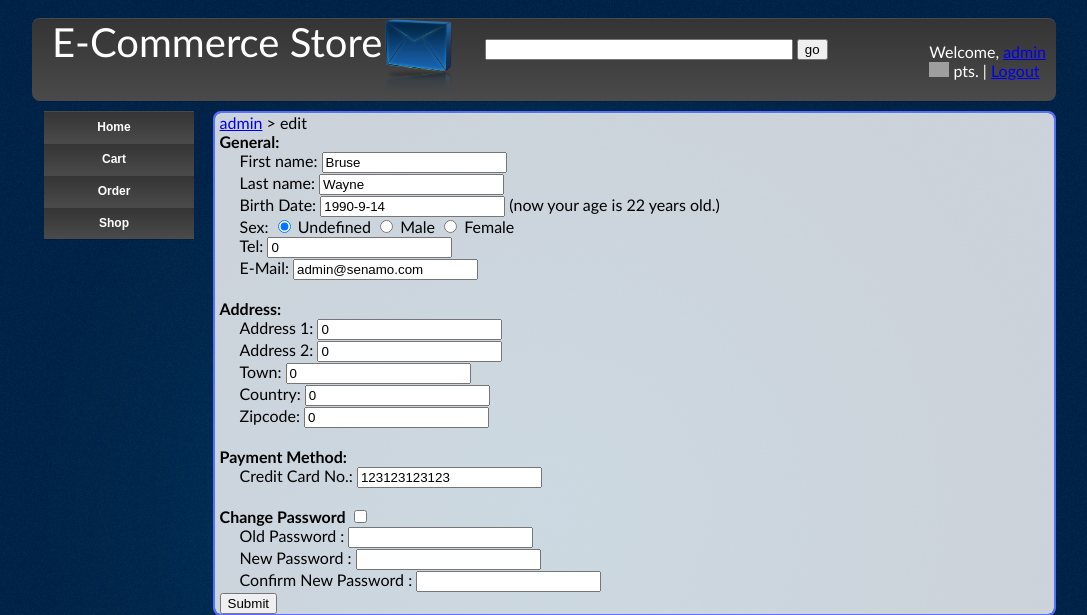
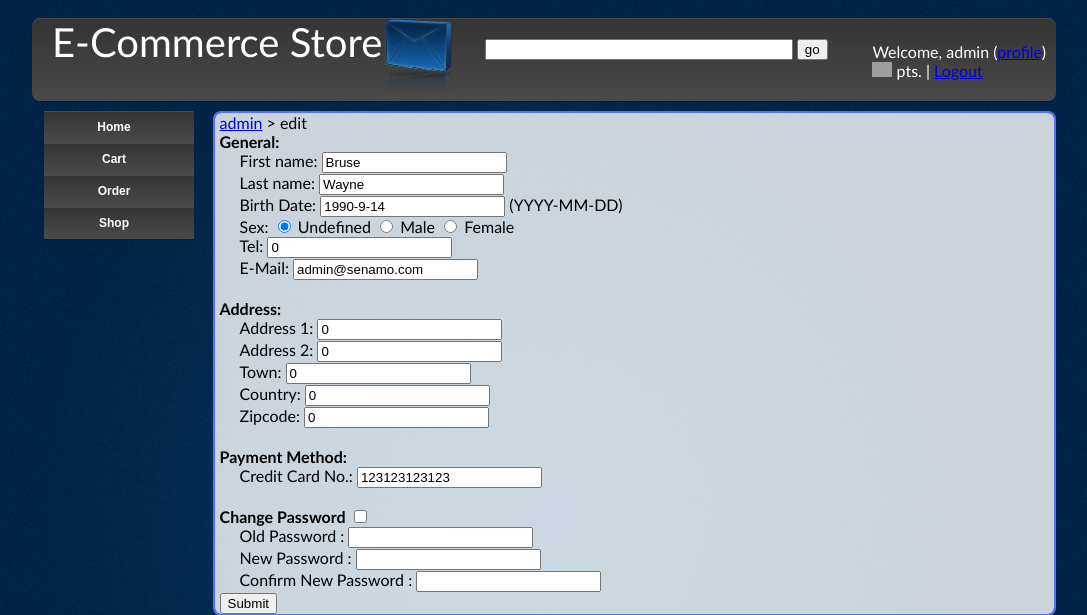
Before and after one commit to thitikom/SeNamo, a Django app: page /profile/edit in a window 1280 px wide. Shown: the top 615 px of the page, without its empty margins (96-1183 px from the left). Run offline with Django 3.2, Linux system fonts and the light colour scheme; a user stored in the database is signed in; data comes from the database, SQL or seed files in the repository; both versions use the stored data as it was after the commit; parts of the project's set-up code (start-up, migrations or seed data) failed here and were passed over; grey boxes are pictures that could not be loaded.

Commit message:
little enchancement and bugs fix

```diff
--- a/templates/base.html
+++ b/templates/base.html
@@ -30,7 +30,7 @@
                 {% if not user.is_authenticated %}
                     <a href='/login'>Login</a> | <a href='/register'>Register</a>
                 {% else %}
-                    Welcome, <a href="/profile/">{{ user.username }}</a><br>
+                    Welcome, {{ user.username }} (<a href="/profile/">profile</a>)<br>
                     <a href="/cart"><img src="/media/img/cart.jpg" height="15px" /></a>
                     {{ user.get_profile.point }} pts. | <a href='/logout'>Logout</a>
                 {% endif %}
--- a/templates/edit_profile.html
+++ b/templates/edit_profile.html
@@ -15,7 +15,7 @@
     <span class='menu2'>
         First name: <input type="text" name="first_name"  value='{{ form.first_name }}' onchange="return "/><br />
         Last name: <input type="text" name="last_name"  value='{{ form.last_name }}'/><br />
-        Birth Date: <input type="text" name="birth_date"  value='{{ form.birth_date }}' onchange="" />  (now your age is {{ form.age }} years old.)<br />
+        Birth Date: <input type="text" name="birth_date"  value='{{ form.birth_date }}' onchange="" />  (YYYY-MM-DD) <br />
         Sex: <input type="radio" name="sex" {{ form.checked_undefined }} value='0' /> Undefined <input type="radio" name="sex" {{ form.checked_male }} value='1' /> Male  <input type="radio" name="sex" {{ form.checked_female }} value='2' /> Female <br />
         Tel: <input type="text" name="tel" value='{{ form.tel }}' /> <br />
         E-Mail: <input type="text" name="email" value='{{ form.email }}' /> <br />
--- a/templates/view_order_detail.html
+++ b/templates/view_order_detail.html
@@ -17,7 +17,7 @@
         <tr class='table_header'><td>Product</td><td>Price</td><td>Point</td><td>Quantity</td><td>Total</td><td>status</td></tr>
         {% for product_io in products_list %}
             <tr>
-                <td>{{ product_io.0.product.name }}</td>
+                <td><a href='/product/{{product_io.0.product.id}}'>{{ product_io.0.product.name }}</a></td>
                 <td>{{ product_io.0.product.price }}</td>
                 <td>{{ product_io.0.product.point }}</td>
                 <td>{{ product_io.0.amount }}</td>
--- a/templates/view_profile.html
+++ b/templates/view_profile.html
@@ -32,7 +32,7 @@
     <span class="menu2">{{ form.second_line }}</span><br>
     Town: {{ form.town }}<br>
     Country: {{ form.country }}<br>
-    Zipcode: {{ form.zipcode }}<br>
+    Zipcode: {{ form.zip_code }}<br>
 </span>
 <br>
 <b>Payment Method:</b><br>
```
Also changed, not shown: SeNamo.db.
